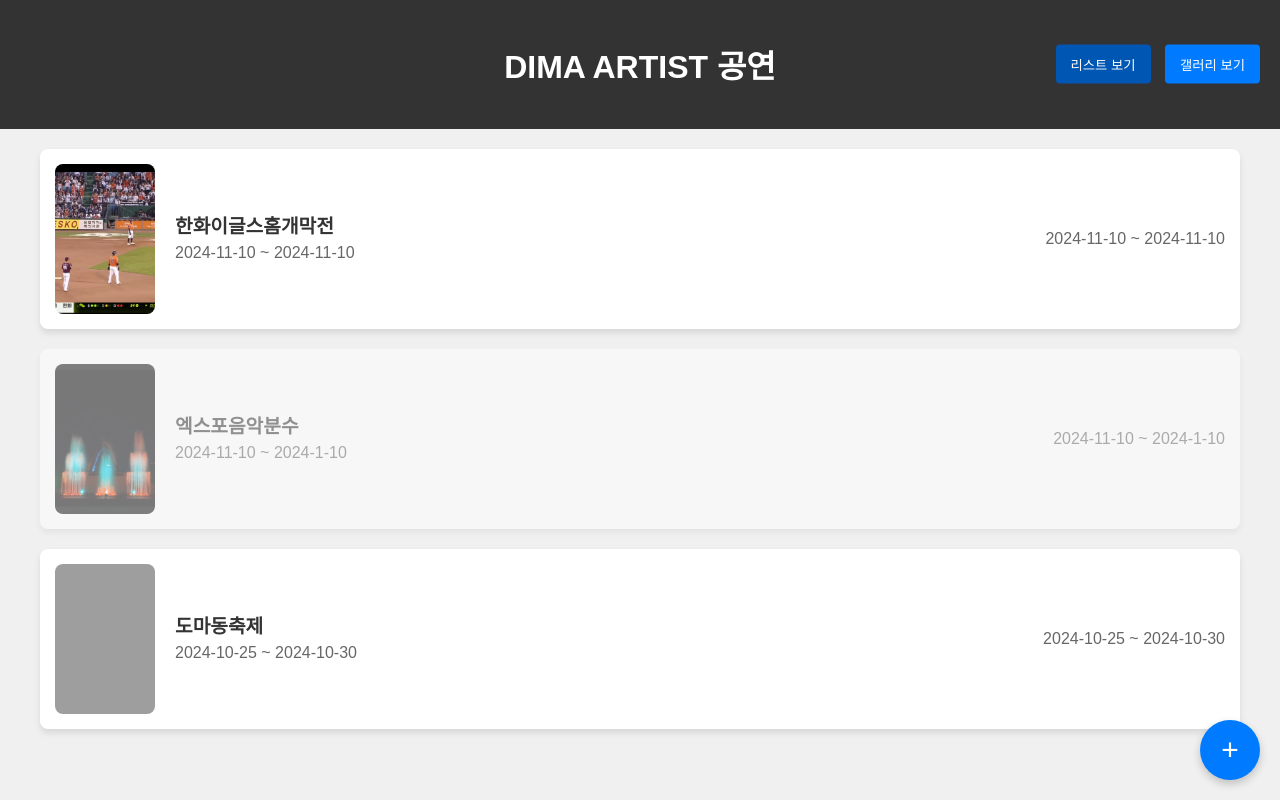
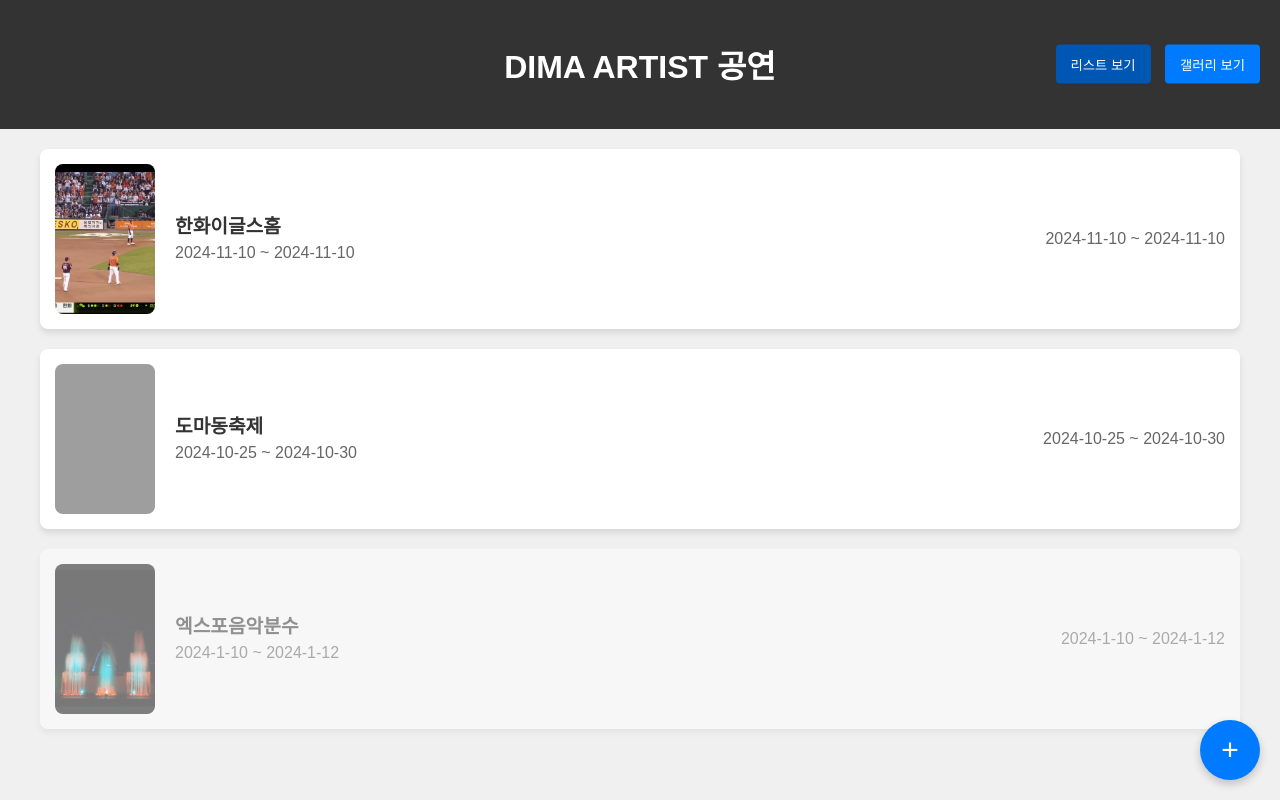
Before and after one commit to mytwice/DIMAART, a plain HTML site: page index.html in a window 1280 px wide. Drawn offline with Linux system fonts and the light colour scheme; grey boxes are pictures that could not be loaded.

Commit message:
Update index.html

```diff
--- a/index.html
+++ b/index.html
@@ -163,8 +163,8 @@
                 image: "도마동축제.jpg",
                 gallery: ["image1.jpg", "image2.jpg"]
             },
-            '한화이글스홈개막전': {
-                name: "한화이글스홈개막전",
+            '한화이글스홈': {
+                name: "한화이글스홈",
                 date: "2024-11-10",
                 endDate: "2024-11-10",
                 venue: "세종문화회관",
@@ -176,8 +176,8 @@
             },
             '엑스포음악분수': {
                 name: "엑스포음악분수",
-                date: "2024-11-10",
-                endDate: "2024-1-10",
+                date: "2024-1-10",
+                endDate: "2024-1-12",
                 venue: "세종문화회관",
                 cast: "아티스트 리스트 2",
                 duration: "180분 (인터미션: 15분)",
```
